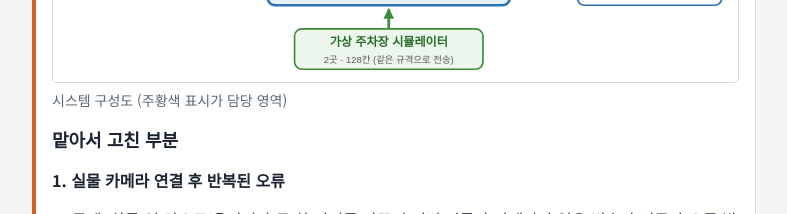
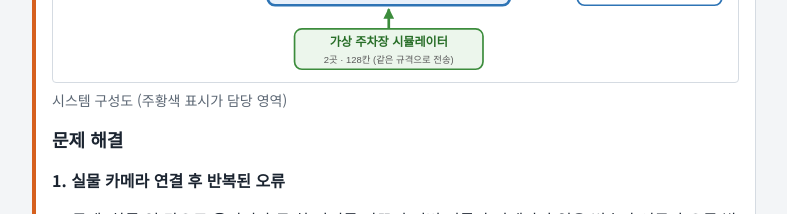
Before and after one commit to huks13/portfolio, a plain HTML site: page index.html in a window 1280 px wide. Shown: the part 900-1114 px from the top of the page, without its empty margins (246-1033 px from the left). Drawn offline with Linux system fonts and the light colour scheme; a web font is replaced by a local one.

Commit message:
소제목을 문제 해결로 변경
Co-Authored-By: Claude Opus 5.5 <noreply@anthropic.com>
Claude-Session: https://claude.ai/code/session_01TkWH6vbe4SsCzvsTdHdLAy

```diff
--- a/index.html
+++ b/index.html
@@ -98,7 +98,7 @@ footer{font-size:13px;color:var(--muted);border-top:1px solid var(--line);paddin
       <img src="media/system_diagram.svg" alt="카메라 PC에서 FastAPI 서버로 관측을 보내고, 서버가 사용자 웹·관리자 관제·챗봇에 데이터를 주는 구성도" width="1000" height="380">
       <figcaption>시스템 구성도 (주황색 표시가 담당 영역)</figcaption>
     </figure>
-    <h3>맡아서 고친 부분</h3>
+    <h3>문제 해결</h3>
     <p><b>1. 실물 카메라 연결 후 반복된 오류</b></p>
     <ul>
       <li>문제: 차를 옆 칸으로 옮기거나 두 차 자리를 바꾸면 서버 기록과 카메라가 읽은 번호가 어긋나 오류 발생</li>
```
